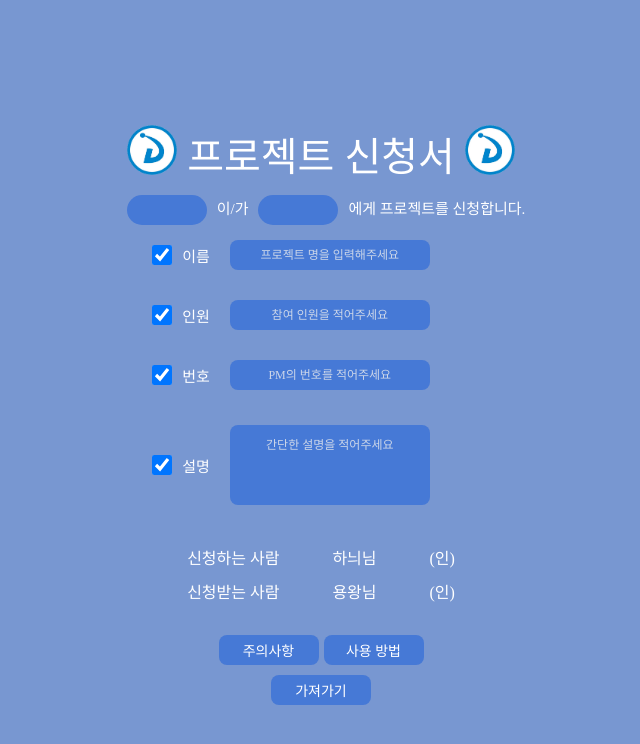
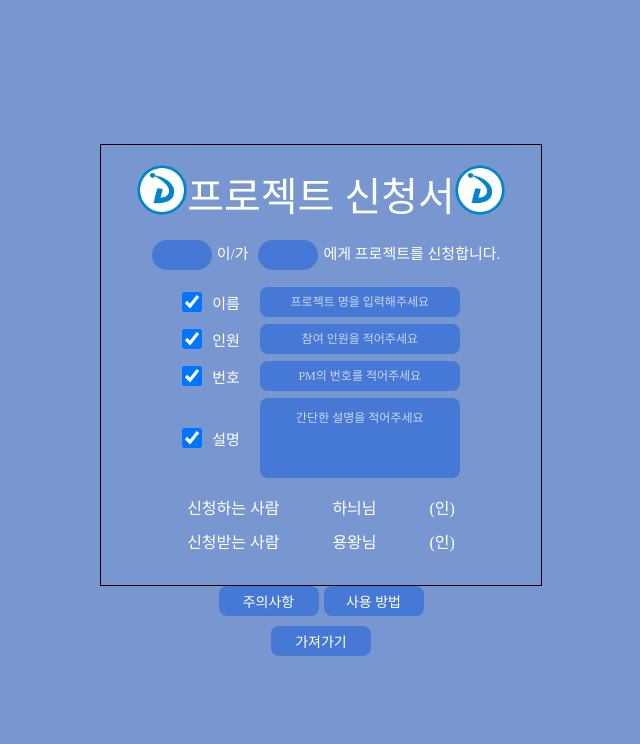
Before and after one commit to gywns022727/project-application, a React (Create React App) app: page / in a window 1280 px wide. Shown: the top 744 px of the page, without its empty margins (319-959 px from the left). Built offline with nearby package versions, Linux system fonts and the light colour scheme; a web font is replaced by a local one.

Commit message:
latout-finish

```diff
--- /dev/null
+++ b/src/components/common/Footer.jsx
@@ -0,0 +1,19 @@
+import React from 'react'
+import styled from 'styled-components';
+import Giver from 'components/common/Giver'
+import Taker from 'components/common/Taker'
+
+export default function Footer(){
+    return(
+        <Container>
+            <Giver/>
+            <Taker/>
+        </Container>
+    )
+}
+
+const Container = styled.div`
+    padding: 10px;
+    margin: 0 auto;
+    height: 60px;
+`;
--- a/src/components/common/GiveInput.jsx
+++ b/src/components/common/GiveInput.jsx
@@ -8,8 +8,8 @@ export default function GiveInput() {
 };
 
 const StyledInput = styled.input`
-        margin: 0 10px 0 10px;
-        width: 80px;
+        margin: 0 5px 0 10px;
+        width: 60px;
         height: 30px;
         border-radius: 15px;
         border: none;
--- a/src/components/common/Header.jsx
+++ b/src/components/common/Header.jsx
@@ -1,23 +1,36 @@
 import React from 'react'
 import styled from 'styled-components';
+import GiveInput from 'components/common/GiveInput'
+import TakeInput from 'components/common/TakeInput'
 
 export default function Header() {
   return (
     <Container>
-        <Logo  src="/images/schoolLogo.png"/>
+      <Head>
+         <Logo  src="/images/schoolLogo.png"/>
         <Title>프로젝트 신청서</Title>
         <Logo  src="/images/schoolLogo.png"/>
+      </Head>
+      <Input>
+        <GiveInput />이/가<TakeInput />에게 프로젝트를 신청합니다.
+      </Input>
     </Container>
   )
 };
 
 const Container = styled.header`
-    margin-bottom: 10px;
     width: 100%;
     display: flex;
+    flex-direction: column;
     justify-content: center;
     align-items: center;
 `;
+
+const Head = styled.div`
+  margin-bottom: 25px;
+  display: flex;
+  height: 50px;
+`
 
 const Title = styled.h1`
     height: 50px;
@@ -27,7 +40,14 @@ const Title = styled.h1`
 `;
 
 const Logo = styled.img`
-    margin: 10px;
     width: 50px;
     height: 50px;
 `;
+
+const Input = styled.p`
+    margin-bottom: 10px;
+    color: white;
+    font-size: 15px;
+    font-weight: 300;
+    text-align: center;
+`;
--- /dev/null
+++ b/src/components/common/Main.jsx
@@ -0,0 +1,26 @@
+import React from 'react'
+import styled from 'styled-components';
+import NameInput from 'components/common/NameInput'
+import PersonnelInput from 'components/common/PersonnelInput'
+import NumberInput from 'components/common/NumberInput'
+import TextArea from 'components/common/TextArea'
+
+export default function Main(){
+    return(
+        <Container>
+            <NameInput/>
+            <PersonnelInput/>
+            <NumberInput/>
+            <TextArea/>
+        </Container>
+    )
+}
+
+const Container = styled.div`
+    width: 400px;
+    height: 250px;
+    display: flex;
+    flex-direction: column;
+    align-items: center;
+    justify-content: space-evenly;
+`;
--- a/src/components/common/NameInput.jsx
+++ b/src/components/common/NameInput.jsx
@@ -11,13 +11,11 @@ export default function NameInput(){
 };
 
 const Container = styled.div`
-    margin-left: 20px;
-    /* margin-bottom: 20px; */
     display: flex;
     align-items: center;
     justify-content: center;
     width: 300px;
-    height: 20px;
+    height: 30px;
 `;
 
 const Title =  styled.p`
--- a/src/components/common/NumberInput.jsx
+++ b/src/components/common/NumberInput.jsx
@@ -12,13 +12,11 @@ export default function NumberInput(){
 };
 
 const Container = styled.div`
-    margin-left: 20px;
-    /* margin-bottom: 20px; */
     display: flex;
     align-items: center;
     justify-content: center;
     width: 300px;
-    height: 20px;
+    height: 30px;
 `;
 
 const Title = styled.p`
--- a/src/components/common/Out.jsx
+++ b/src/components/common/Out.jsx
@@ -54,4 +54,10 @@ const Btn = styled.button`
     font-weight:300;
     color: white;
     background: #7897d1;
+    &:focus{
+        outline: none;
+    }
+    &:hover{
+        border: 2px solid #8ce3e9;
+    }
 `;
--- a/src/components/common/PersonnelInput.jsx
+++ b/src/components/common/PersonnelInput.jsx
@@ -12,13 +12,11 @@ export default function PersonnelSelect(){
 };
 
 const Container = styled.div`
-    margin-left: 20px;
-    /* margin-bottom: 20px; */
     display: flex;
     align-items: center;
     justify-content: center;
     width: 300px;
-    height: 20px;
+    height: 30px;
 `;
 
 const Title = styled.p`
--- a/src/components/common/TakeInput.jsx
+++ b/src/components/common/TakeInput.jsx
@@ -8,8 +8,8 @@ export default function TakeInput() {
 };
 
 const StyledInput = styled.input`
-        margin: 0 10px 0 10px;
-        width: 80px;
+        margin: 0 5px 0 10px;
+        width: 60px;
         height: 30px;
         border-radius: 15px;
         border: none;
--- a/src/components/common/TextArea.jsx
+++ b/src/components/common/TextArea.jsx
@@ -12,8 +12,6 @@ export default function TextArea(){
 };
 
 const Container = styled.div`
-    margin-left: 20px;
-    /* margin-bottom: 20px; */
     display: flex;
     align-items: center;
     justify-content: center;
--- a/src/components/page/Index.jsx
+++ b/src/components/page/Index.jsx
@@ -2,14 +2,8 @@ import React from 'react';
 // import { useState } from 'react';
 import styled from 'styled-components'
 import Header from 'components/common/Header';
-import GiveInput from 'components/common/GiveInput'
-import TakeInput from 'components/common/TakeInput'
-import NameInput from 'components/common/NameInput'
-import PersonnelInput from 'components/common/PersonnelInput'
-import NumberInput from 'components/common/NumberInput'
-import TextArea from 'components/common/TextArea'
-import Giver from 'components/common/Giver'
-import Taker from 'components/common/Taker'
+import Main from 'components/common/Main'
+import Footer from 'components/common/Footer'
 import Precautions from 'components/common/Precautions'
 import Instruction from 'components/common/Instruction'
 import Out from 'components/common/Out'
@@ -18,19 +12,8 @@ function Index() {
         <Container>
             <Can>
                 <Header/>
-                <Title>
-                    <GiveInput />이/가<TakeInput />에게 프로젝트를 신청합니다.
-                </Title>
-                <Content>
-                    <NameInput/>
-                    <PersonnelInput/>
-                    <NumberInput/>
-                    <TextArea/>
-                    <GiveAndTake>
-                        <Giver/>
-                        <Taker/>
-                    </GiveAndTake>
-                </Content>
+                <Main/>
+                <Footer/>
             </Can>
             <Btns>
               <Precautions/>
@@ -42,11 +25,12 @@ function Index() {
 }
 
 const Can = styled.main`
-    /* border: 1px solid #000; */
+    border: 1px solid #000;
     padding: 20px;
-    height: 500px;
+    height: 400px;
     display: flex;
     flex-direction: column;
+    align-items: center;
     justify-content: space-between;
 `
 
@@ -60,27 +44,6 @@ const Can = styled.main`
     justify-content: center;
 
 `;
- const Content = styled.div`
-    padding: 10px;
-    width: 400px;
-    height: 400px;
-    display: flex;
-    flex-direction: column;
-    align-items: flex-start;
-    justify-content: space-between;
-`;
-const Title = styled.p`
-    padding-bottom: 10px;
-    color: white;
-    font-size: 15px;
-    font-weight: 400;
-    text-align: center;
-`;
-
-const GiveAndTake = styled.div`
-    margin: 0 auto;
-    height: 60px;
-`
 
 const Btns = styled.div`
     margin: 0 auto;
```
